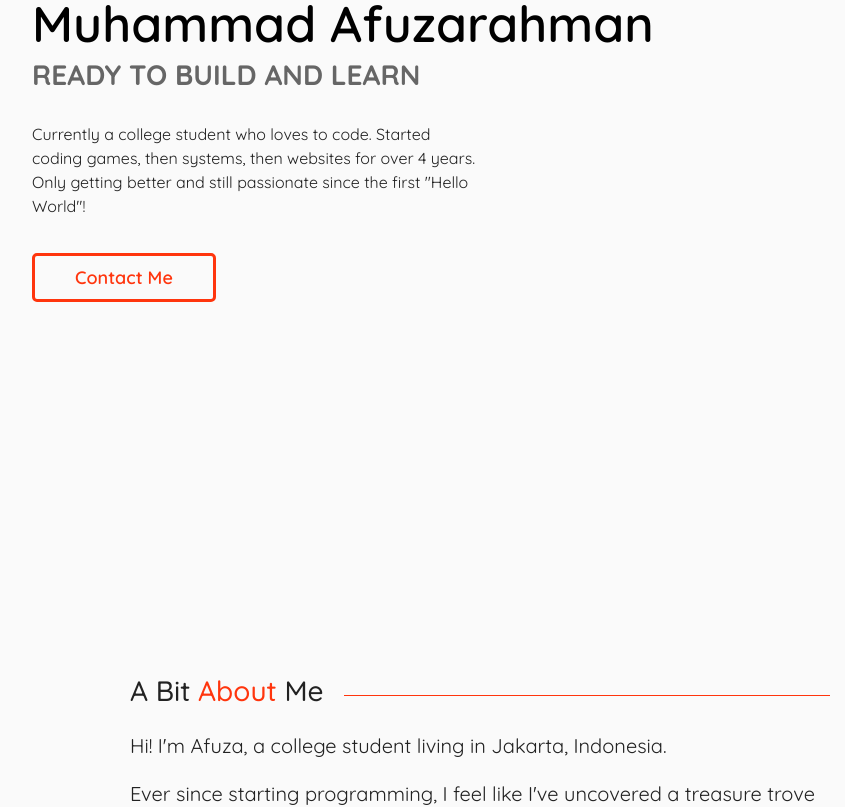
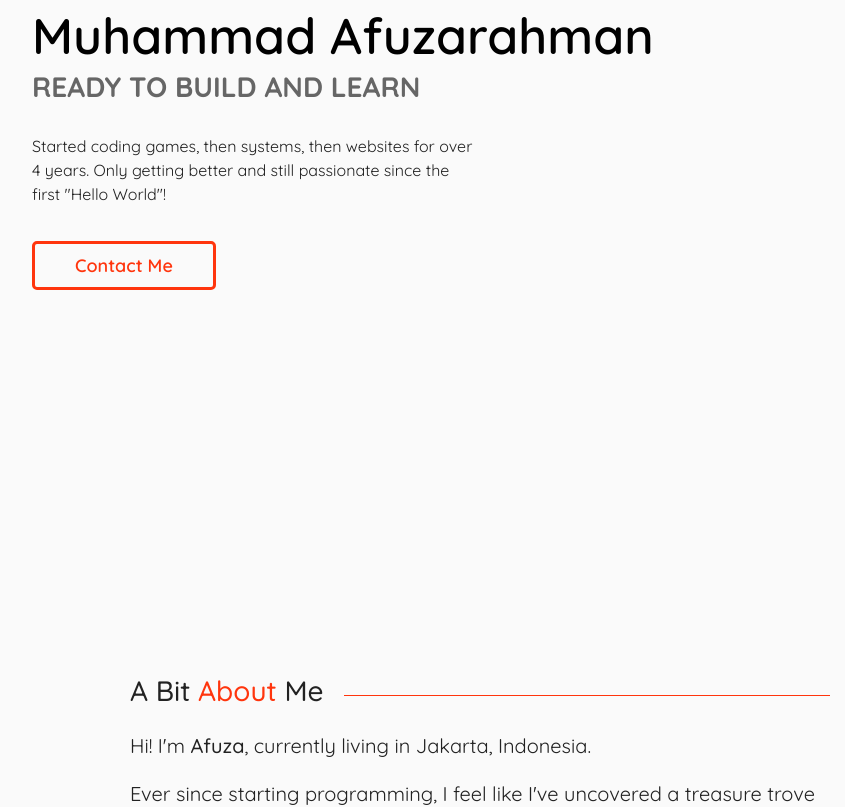
Before and after one commit to afutofu/afutofu.github.io, a React (Create React App) app: page / in a window 1280 px wide. Shown: the part 300-1107 px from the top of the page, without its empty margins (160-1005 px from the left). Built offline with nearby package versions, Linux system fonts and the light colour scheme.

Commit message:
added downloadable resume, improved styling, changed contents

```diff
--- a/src/components/About.js
+++ b/src/components/About.js
@@ -214,7 +214,8 @@ const About = () => {
             </TitleArea>
             <Descriptions ref={(el) => (descriptions = el)}>
               <Description>
-                Hi! I'm Afuza, a college student living in Jakarta, Indonesia.
+                Hi! I'm <DescriptionBold>Afuza</DescriptionBold>, currently
+                living in Jakarta, Indonesia.
               </Description>
               <Description>
                 Ever since starting programming, I feel like I've uncovered a
--- a/src/components/Footer.js
+++ b/src/components/Footer.js
@@ -49,20 +49,19 @@ const Socials = styled.div`
   align-items: center;
 
   a {
+    margin-left: 20px;
     color: #ff350d;
+    cursor: pointer;
+
+    @media only screen and (max-width: 450px) {
+      margin-left: 10px;
+    }
   }
 
   i {
-    margin-left: 20px;
-    cursor: pointer;
-
     transition: transform 0.2s;
     :hover {
       transform: scale(1.2);
-    }
-
-    @media only screen and (max-width: 450px) {
-      margin-left: 10px;
     }
   }
 
@@ -93,6 +92,14 @@ const Footer = () => {
               <i className="fa fa-github"></i>
             </a>
             <a
+              href="linkedin.com/in/muhammad-afuzarahman-6a58931b9"
+              target="_blank"
+              rel="noopener noreferrer"
+            >
+              <i className="fab fa-linkedin-in"></i>
+            </a>
+
+            <a
               href="https://twitter.com/afutofu"
               target="_blank"
               rel="noopener noreferrer"
--- a/src/components/Home.js
+++ b/src/components/Home.js
@@ -75,11 +75,11 @@ const Name = styled.h1`
   font-weight: 600;
 
   @media only screen and (max-width: 1200px) {
-    font-size: 42px;
+    font-size: 46px;
   }
 
   @media only screen and (max-width: 992px) {
-    font-size: 36px;
+    font-size: 42px;
   }
 
   @media only screen and (max-width: 600px) {
@@ -262,9 +262,9 @@ const Home = ({ getHomeTl }) => {
               <MottoBold>Learn</MottoBold>
             </Motto>
             <Description ref={(el) => (description = el)}>
-              Currently a college student who loves to code. Started coding
-              games, then systems, then websites for over 4 years. Only getting
-              better and still passionate since the first "Hello World"!
+              Started coding games, then systems, then websites for over 4
+              years. Only getting better and still passionate since the first
+              "Hello World"!
             </Description>
             <Button ref={(el) => (button = el)}>
               <a href="mailto:theafuza@gmail.com">Contact Me</a>
--- a/src/components/Navbar.js
+++ b/src/components/Navbar.js
@@ -58,6 +58,11 @@ const NavItem = styled.li`
   :hover {
     cursor: pointer;
     color: #ff350d;
+  }
+
+  a {
+    text-decoration: none;
+    color: inherit;
   }
 
   @media only screen and (max-width: 600px) {
@@ -209,7 +214,11 @@ const Navbar = ({ getNavbarTl }) => {
             Contact
           </Link>
         </NavItem>
-        <NavItem ref={(el) => (resume = el)}>Resume</NavItem>
+        <NavItem ref={(el) => (resume = el)}>
+          <a href="/resume.pdf" target="_blank" rel="noopener noreferrer">
+            Resume
+          </a>
+        </NavItem>
       </NavItems>
     </NavbarComp>
   );
--- a/src/components/OtherProject.js
+++ b/src/components/OtherProject.js
@@ -294,7 +294,7 @@ const FeaturedProject = (props) => {
 
     tl.from(project, {
       opacity: 0,
-      y: 30,
+      y: 50,
       duration: 0.7,
       ease: Power3.easeInOut,
     });
--- a/src/components/Projects.js
+++ b/src/components/Projects.js
@@ -22,7 +22,7 @@ const ProjectsComp = styled.div`
   /* padding: 250px 0; */
   box-sizing: border-box;
   object-fit: cover;
-  overflow: hidden;
+  /* overflow: hidden; */
   z-index: 0;
 
   @media only screen and (min-width: 1200px) {
```
Also changed, not shown: 1 other file (tests, documents, lock files or other folders).
